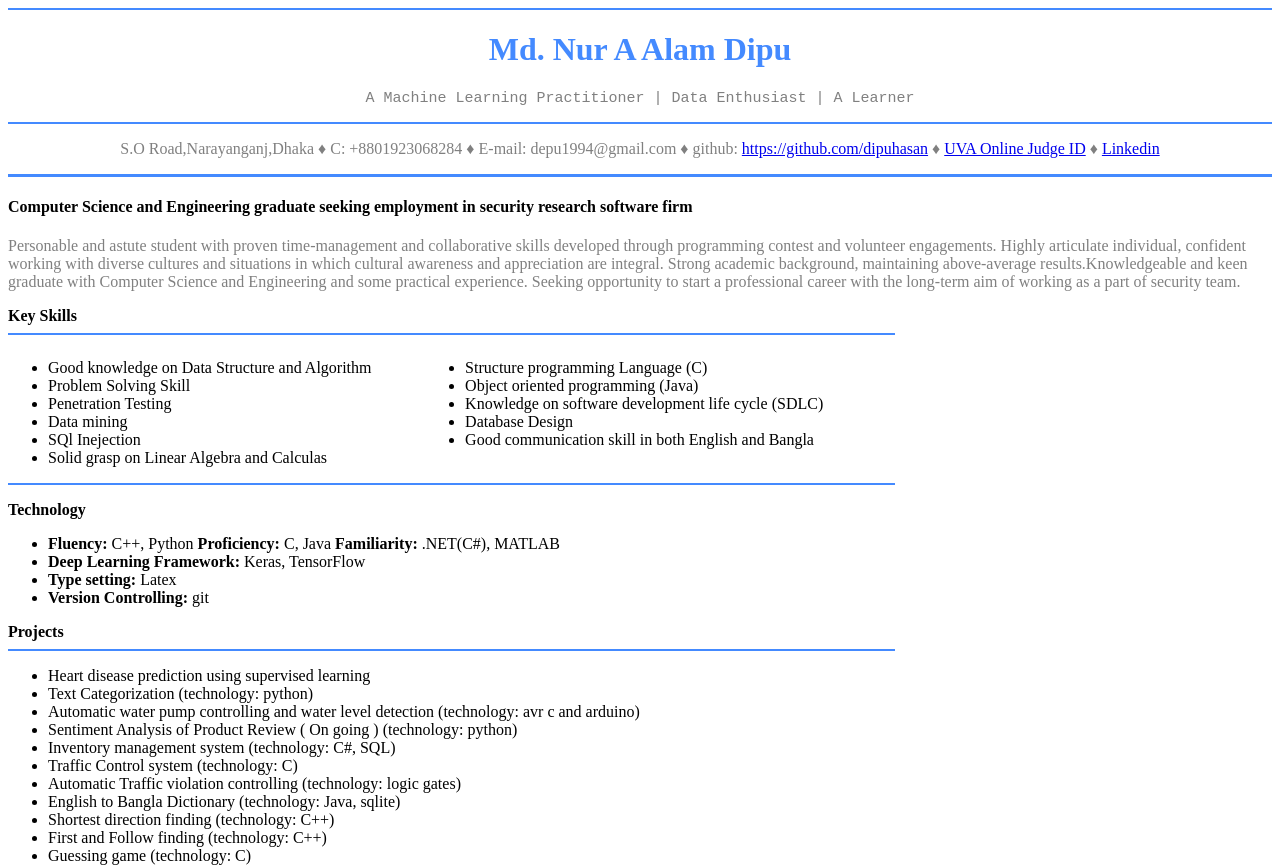
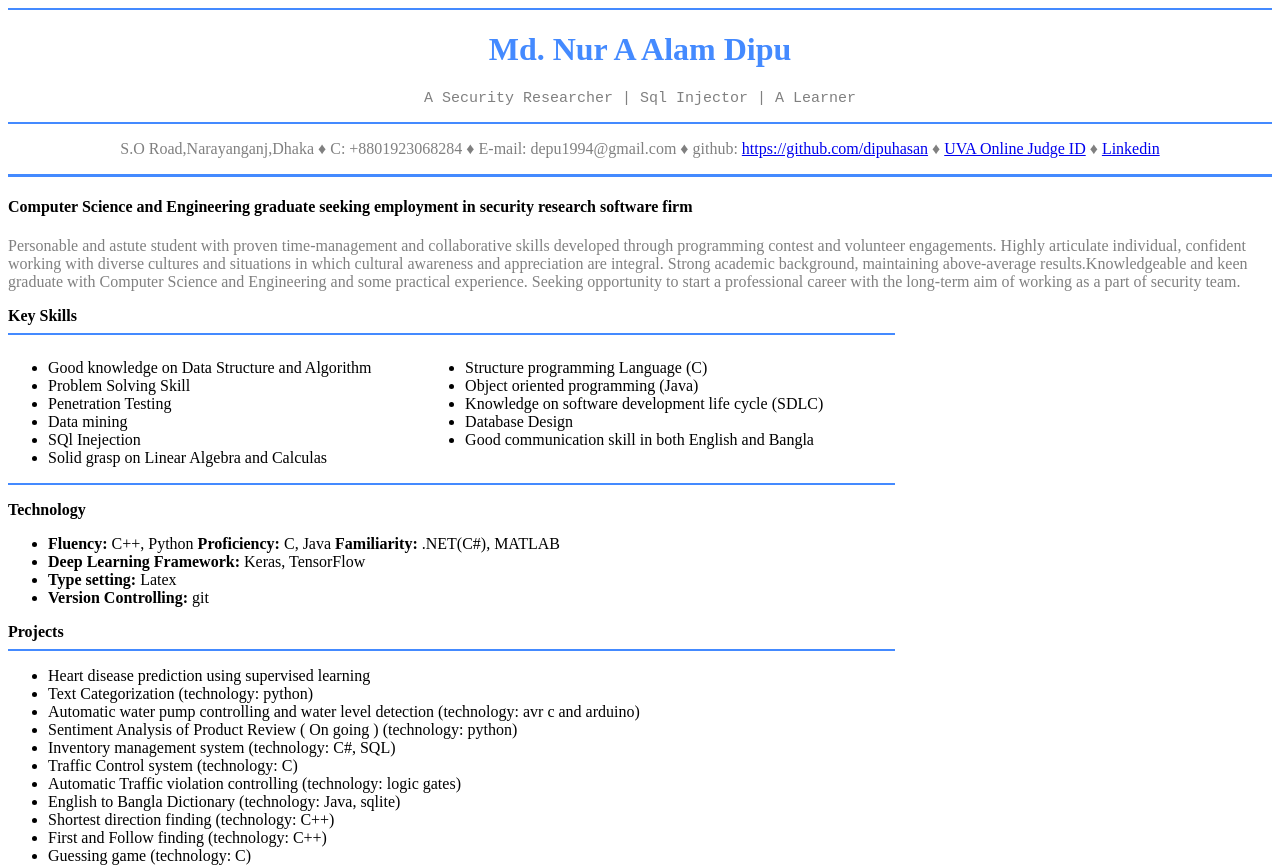
Before and after one commit to dipuhasan/dipuhasan, a plain HTML site: page index.html in a window 1280 px wide. Shown: the top 868 px of the page. Drawn offline with Linux system fonts and the light colour scheme.

Commit message:
Update index.html

```diff
--- a/index.html
+++ b/index.html
@@ -27,7 +27,7 @@
 		<title>Md. Nur A Alam Dipu</title>
 		<div id ='hd1'>
 			<h1>Md. Nur A Alam Dipu</h1>
-			<p style=font-size:15px;color:grey;font-family:monospace;text-align:center;>A Machine Learning Practitioner | Data Enthusiast | A Learner</p>
+			<p style=font-size:15px;color:grey;font-family:monospace;text-align:center;>A Security Researcher | Sql Injector | A Learner</p>
 
 		</div>
 		<p id="sbhd">S.O Road,Narayanganj,Dhaka &diams; C: +8801923068284 &diams; E-mail: depu1994@gmail.com &diams; github: <a href="https://github.com/dipuhasan">https://github.com/dipuhasan</a> &diams; <a href="https://uhunt.onlinejudge.org/id/311907">UVA Online Judge ID</a> &diams; <a href="https://www.linkedin.com/in/md-nur-a-alam-dipu-694b0785/">Linkedin</a></p>
```
